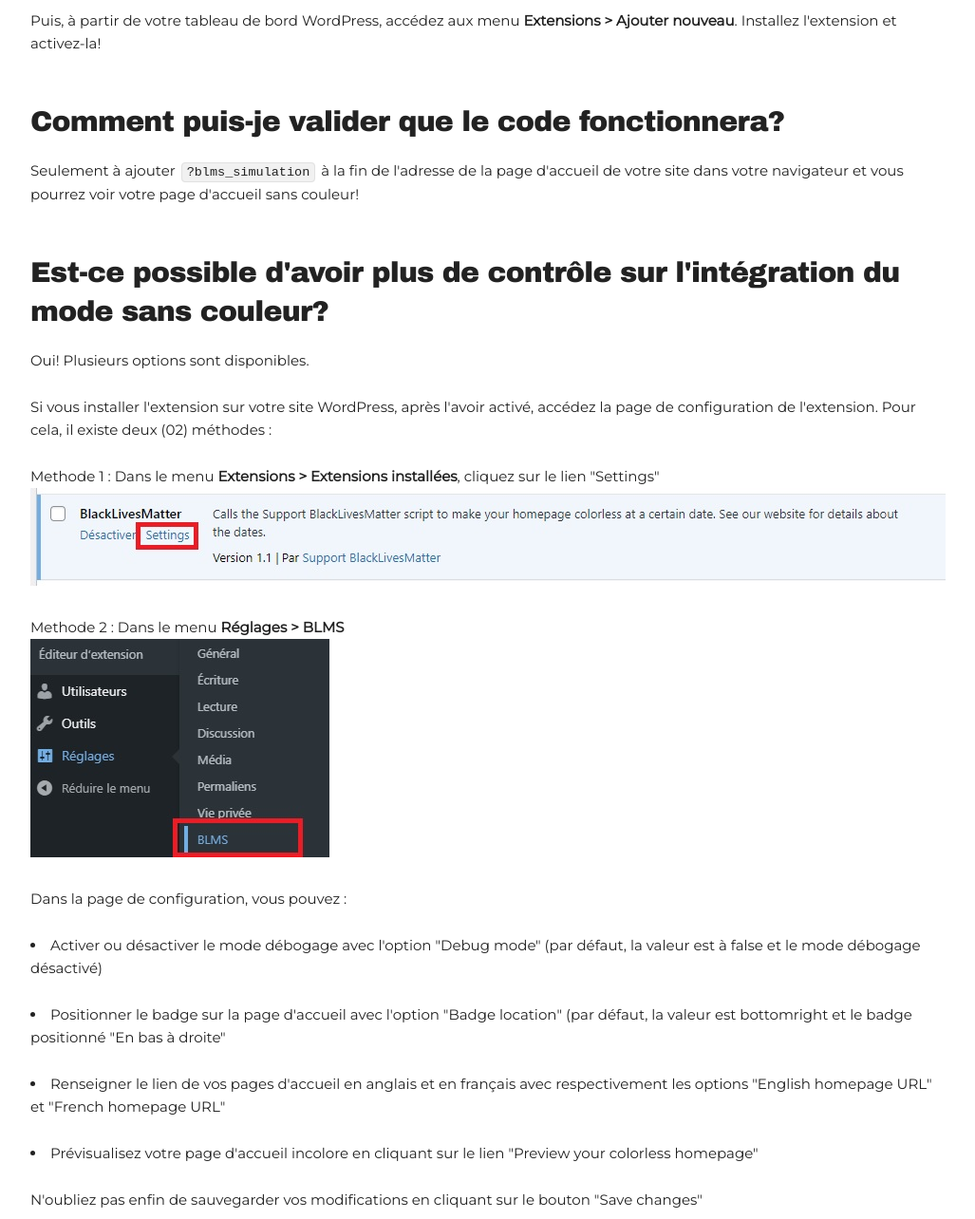
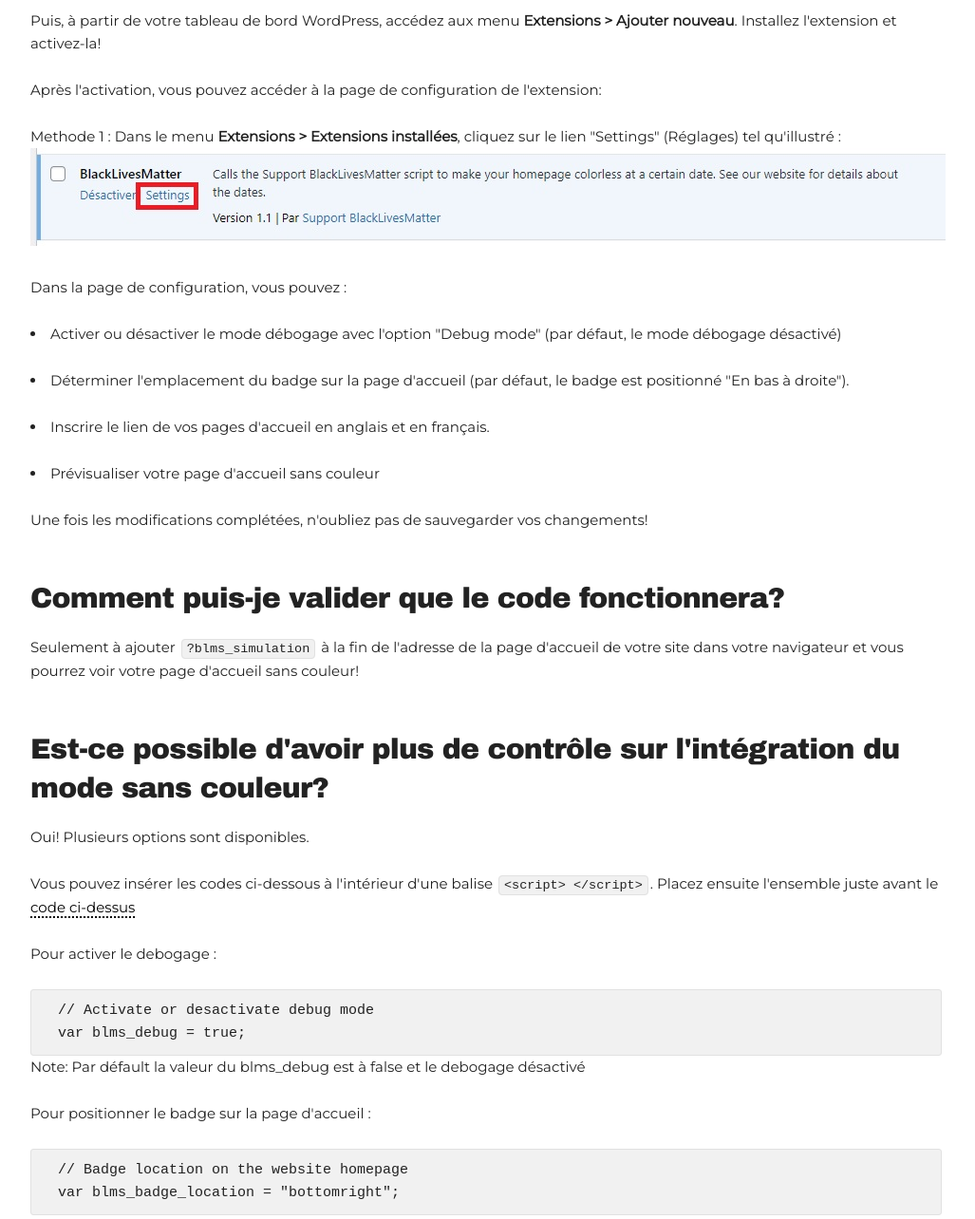
Before and after one commit to SatelliteWP/blacklivesmatter.support, a plain HTML site: page fr/index.html in a window 1280 px wide. Shown: the part 4020-5304 px from the top of the page at 95% size, without its empty margins (128-1155 px from the left). Drawn offline with Linux system fonts and the light colour scheme.

Commit message:
Edit WordPress settings text.

```diff
--- a/fr/index.html
+++ b/fr/index.html
@@ -156,29 +156,25 @@ Paix.
 			<h4>Avez-vous une extension pour WordPress?</h4>
 			<p>Bien sûr! Premièrement, <a href="/blms.zip" title="Extension WordPress de soutien à #BlackLivesMatter">téléchargez l'extension</a>.</p>
 			<p>Puis, à partir de votre tableau de bord WordPress, accédez aux menu <strong>Extensions &gt; Ajouter nouveau</strong>. Installez l'extension et activez-la!</p>
+			<p>Après l'activation, vous pouvez accéder à la page de configuration de l'extension:</p>
+			<p>Methode 1 : Dans le menu <strong>Extensions &gt; Extensions installées</strong>, cliquez sur le lien "Settings" (Réglages) tel qu'illustré :<br/>
+				<img src="../images/settingspagelink-1.jpg"/>
+			</p>
+			<p>Dans la page de configuration, vous pouvez :
+				<li>Activer ou désactiver le mode débogage avec l'option "Debug mode" (par défaut, le mode débogage désactivé)</li>
+				<li>Déterminer l'emplacement du badge sur la page d'accueil (par défaut, le badge est positionné "En bas à droite").</li>
+				<li>Inscrire le lien de vos pages d'accueil en anglais et en français.</li>
+				<li>Prévisualiser votre page d'accueil sans couleur</li>
+			</p>
+			<p>Une fois les modifications complétées, n'oubliez pas de sauvegarder vos changements!</p>
 
 			<h4>Comment puis-je valider que le code fonctionnera?</h4>
 			<p>Seulement à ajouter <code>?blms_simulation</code> à la fin de l'adresse de la page d'accueil de votre site dans votre navigateur et vous pourrez voir votre page d'accueil sans couleur!</p>
 
 			<h4>Est-ce possible d'avoir plus de contrôle sur l'intégration du mode sans couleur?</h4>
 			<p>Oui! Plusieurs options sont disponibles.</p>
-			<p>Si vous installer l'extension sur votre site WordPress, après l'avoir activé, accédez la page de configuration de l'extension. Pour cela, il existe deux (02) méthodes :</p>
-			<p>Methode 1 : Dans le menu <strong>Extensions &gt; Extensions installées</strong>, cliquez sur le lien "Settings"<br/>
-				<img src="../images/settingspagelink-1.jpg"/>
-			</p>
-			<p>Methode 2 : Dans le menu <strong>Réglages &gt; BLMS</strong><br/>
-				<img src="../images/settingspagelink-2.jpg"/>
-			</p>
-			<p>Dans la page de configuration, vous pouvez :
-				<li>Activer ou désactiver le mode débogage avec l'option "Debug mode" (par défaut, la valeur est à false et le mode débogage désactivé)</li>
-				<li>Positionner le badge sur la page d'accueil avec l'option "Badge location" (par défaut, la valeur est bottomright et le badge positionné "En bas à droite"</li>
-				<li>Renseigner le lien de vos pages d'accueil en anglais et en français avec respectivement les options "English homepage URL" et "French homepage URL"</li>
-				<li>Prévisualisez votre page d'accueil incolore en cliquant sur le lien "Preview your colorless homepage"</li>
-			</p>
-			<p>N'oubliez pas enfin de sauvegarder vos modifications en cliquant sur le bouton "Save changes"</p>
-			<p><img src="../images/settingspage.jpg"/></p>
 
-			<p>Ou sinon, vous pouvez insérer les codes ci-dessous à l'intérieur d'une balise <code>&lt;script&gt; &lt;/script&gt;</code>. Placez ensuite l'ensemble juste avant le <a href="#blmsjsfile">code ci-dessus</a></p>
+			<p>Vous pouvez insérer les codes ci-dessous à l'intérieur d'une balise <code>&lt;script&gt; &lt;/script&gt;</code>. Placez ensuite l'ensemble juste avant le <a href="#blmsjsfile">code ci-dessus</a></p>
 			<p>
 				Pour activer le debogage :
 				<div class="codestyle">
@@ -193,7 +189,7 @@ Paix.
 					&nbsp;&nbsp;// Badge location on the website homepage<br />
 					&nbsp;&nbsp;var blms_badge_location = "bottomright";<br/>
 				</div>
-				Note: blms_badge_location peut prendre la valeur "topleft", "topright", "bottomleft" ou par defaut "bottomright"
+				Note: blms_badge_location peut prendre la valeur "topleft", "topright", "bottomleft" ou par défaut "bottomright"
 			</p>
 			<p>
 				Forcer la page actuelle à s'afficher sans couleur (le tout doit être fait manuellement sur chaque page) :
```
